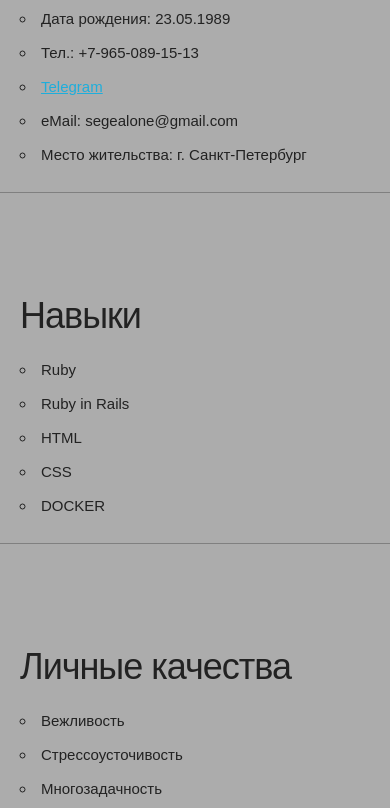
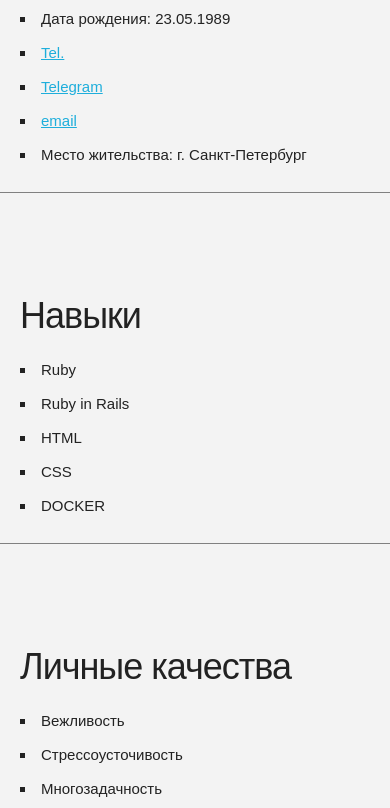
Before and after one commit to darial15rso/cv, a plain HTML site: page index.html in a window 390 px wide. Shown: the part 441-1249 px from the top of the page. Drawn offline with Linux system fonts and the light colour scheme.

Commit message:
CSS Edit commit

```diff
--- a/css/skeleton.css
+++ b/css/skeleton.css
@@ -716,5 +716,21 @@ there.
 }
 
 body {
-  background-color: #acacac;
+  background-color: #f3f3f3;
 }
+
+li {
+  list-style-type: square;
+}
+
+@media only screen and (max-device-width: 480px) {
+  font-size: 50%;
+}
+
+@media only screen and (max-device-width: 768px) {
+  font-size: 70%;
+}
+
+@media only screen and (max-device-width: 1024px) {
+  font-size: 100%;
+}
--- a/index.html
+++ b/index.html
@@ -19,9 +19,9 @@
         <h3>Ruby on Rails developer</h3>
         <ul type="square">
             <li>Дата рождения: 23.05.1989</li>
-            <li>Тел.: +7-965-089-15-13</li>
+            <li><a href="tel:+7-965-089-15-13">Tel.</a></li>
             <li><a href="https://t.me/SGRSO">Telegram</a></li>
-            <li>eMail: segealone@gmail.com</li>
+            <li><a href="mailto:segealone@gmail.com">email</a></li>
             <li>Место жительства: г. Санкт-Петербург</li>
         </ul>
       </div>
```
